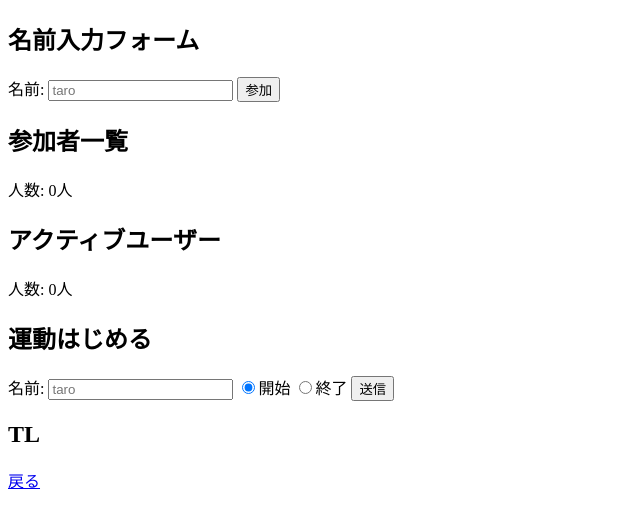
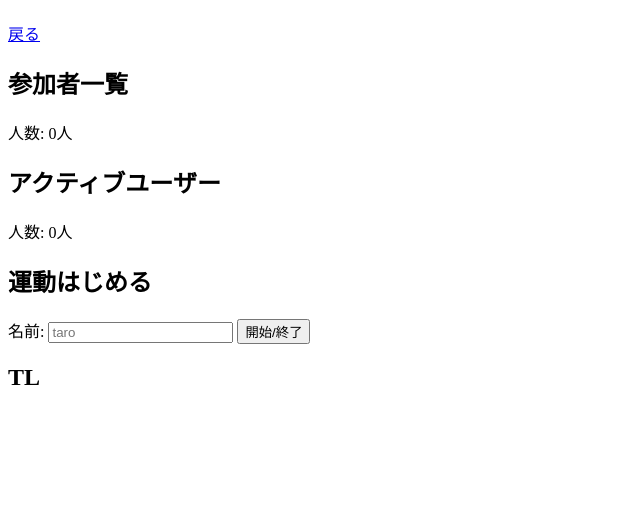
Before and after one commit to enpitut2022/MusclePower, a Flask app: page /detail/1 in a window 1280 px wide. Shown: the top 528 px of the page, without its empty margins (0-640 px from the left). Run offline with Flask 2, Linux system fonts and the light colour scheme; data that the repository does not hold is empty.

Commit message:
不要箇所削除

```diff
--- a/templates/detail.html
+++ b/templates/detail.html
@@ -6,15 +6,7 @@
     <body>
         <h1>{{ td.name }}</h1>
         <p>{{ td.description }}</p>
-        <h2>名前入力フォーム</h2>
-        <div>
-            <form action="/join" method="post">
-                名前:
-                <input type="text" name="name" placeholder="taro" required>
-                <input type="hidden" name="teamid" value="{{td.id}}">
-                <input type="submit" value="参加">
-            </form>
-        </div>
+        <a href="/">戻る</a>
 
         <h2>参加者一覧</h2>
         <p>
@@ -36,16 +28,13 @@
         <form action="/log" method="post">
             名前:
             <input type="text" name="name" placeholder="taro" required>
-            <input type="radio" name="start_finish" value="start" checked>開始
-            <input type="radio" name="start_finish" value="finish">終了
             <input type="hidden" name="teamid" value="{{td.id}}">
-            <input type="submit" value="送信">
+            <input type="submit" value="開始/終了" >
         </form>
         <h2>TL</h2>
         {% for log in logs %}
             <p>{{ log.datetime }}に{{ log.name }}さんが運動を{{ log.start_finish }}しました!
             </p>
         {% endfor %}
-        <a href="/">戻る</a>
     </body>
 </html>
```
